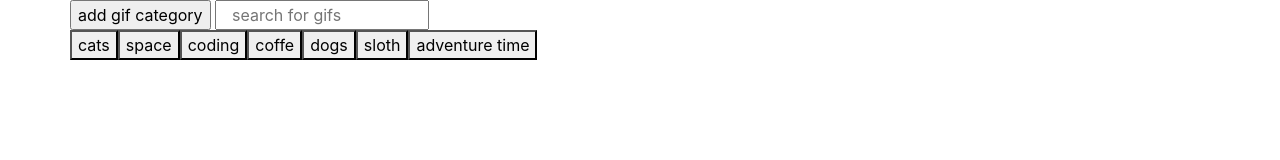
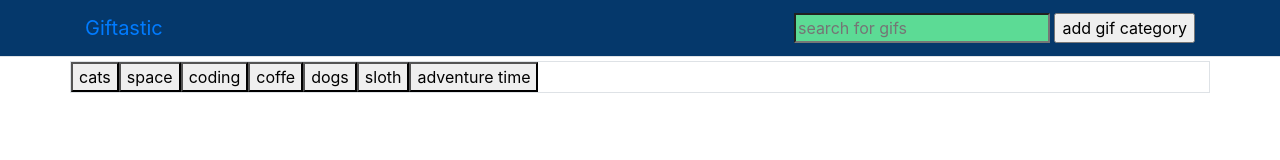
Before and after one commit to Pioneer18/Giftastic, a plain HTML site: page index.html in a window 1280 px wide. Drawn offline with nearby package versions, Linux system fonts and the light colour scheme.

Commit message:
added some styles to the gifpage, not bad

```diff
--- a/assets/css/style.css
+++ b/assets/css/style.css
@@ -0,0 +1,8 @@
+/*time to add some sweet styles to this giphy situation*/
+#search-box{
+    background:#5cdb95;
+}
+
+header{
+    background:#05386b;
+}
--- a/assets/javascript/app.js
+++ b/assets/javascript/app.js
@@ -12,8 +12,8 @@ $(document).ready(function(){
     var _rating;
     var _language;
     //make a search bar (input)
-    var searchBar = $("<input>").attr({type:"text",placeholder:"search for gifs",name:"gif-search-box",id:"search-box"}).addClass("col-sm-6");
-    $("#search-spot").append(searchBar);
+    //var searchBar = $("<input>").attr({type:"text",placeholder:"search for gifs",name:"gif-search-box",id:"search-box"}).addClass("col-sm-6");
+    //$("#search-spot").append(searchBar);
 
     //make an array to hold the topics ('strings') to be passed to the ajax queryURL
     var topics = ["cats","space","coding","coffe","dogs","sloth","adventure time"];
@@ -29,7 +29,7 @@ $(document).ready(function(){
         }
     }
 
-    //function to grab user input and add it as a topic in the topics array
+    //function to grab user input and add it as a topic in the topics array when user clicks the add gif button
     //the user can press enter or they will click the `add gif category` button
     $("#add-gif").on("click",function(){
         //remeber to add the event.preventDefault() function to prevent the form from trying to submit itself
@@ -37,18 +37,17 @@ $(document).ready(function(){
         //make a variable called topic to bind to the user input value and then trim() the extra whitespace from the
         //start and end of the inputed string
         var topic = $("#search-box").val().trim();
-        console.log(topic);
-        //push this value to the topic array
+        //push the value to the topics array
         topics.push(topic);
         //call the functon to create the new gif button and add it to the button spot
-        console.log(topics);
         renderButtons();
+        //clear the input box again
     });
 
 
     //make an onclick event for the class of .gif-button that will bind the api query parameters to the queryURL
     //to the data-name value of the clicked button
-    $(".gif-button").on("click", function(){
+    $(document).on("click",".gif-button", function(){
         //grab the attribute of `this` (the clicked button) event and reasign global variable searchTerm
         searchTerm = $(this).attr("data-name");
         console.log(searchTerm);
@@ -57,6 +56,7 @@ $(document).ready(function(){
         //later make it so that globaly defined variables are set as the parameters of the ajax call (the global variables are bound to user input)
         ajaxCall();
     });
+
 
     //function to call the ajax with parameters
     //user must choose the search term; optionally user may choose the limit, rating, and language, however they have defaults
@@ -80,13 +80,14 @@ $(document).ready(function(){
             //pull the data; start by looping all the gifs; a <div class="col"> will be constructed for each gif
             for(var i = 0; i < response.data.length; i++){
                 //make the column to hold the gif images
-                var gifHolder = $("<div>").addClass("col-sm");
+                var gifHolder = $("<div>").addClass("col-sm").attr("id","gif-holder");
                 //make a variable to hold the basic dig into the api object(less code to type on each following variable)
                 var pull = response.data[i];
                 //pull the title
-                var gTitle = pull.title;
+                var gTitle = $("<h6>").text(pull.title);
                 //pull the rating of the gif
                 var gRating = pull.rating;
+                gTitle.append(" (rated: " + gRating + ")");
                 //pull the fixed_width_still url of each record (each gif has fixed width of 200px yet varying heights)
                 var gStill = pull.images.fixed_width_still.url;
                 //pull the animated version
@@ -97,9 +98,9 @@ $(document).ready(function(){
                 //need to add a preFACE url so that the like loads from giphy and not my local index file
                 var gif = $("<img>").attr("src", gStill).attr("data-animated",gAnimated).attr("data-still",gStill).attr("data-state","still").addClass("gif");
                 //put the gif into the column
-                $(gifHolder).append(gif);
+                $(gifHolder).append(gTitle).append(gif);
                 //put the column into the row #display
-                $("#display").append(gifHolder);
+                $("#display").prepend(gifHolder);
 
             }//end loop through records
 
--- a/index.html
+++ b/index.html
@@ -12,16 +12,23 @@
     <title>Giftastic</title>
   </head>
   <body>
+      <header> <!--header-->
+        <div class="navbar navbar-expand-sm border-bottom mb-1"><!--BS4 navbar stacks for sm screens border on bottom (may need custom cs to size border thickness-->
+            <div class="container"><!--container fixed width 960px min yet responsive-->
+                <a class="navbar-brand" href="#">Giftastic</a><!--logo tag-->
+                <form id="search-spot">
+                    <input type="text" placeholder="search for gifs" name="gif-search-box" id="search-box">
+                    <!--put it in a form so the user can press enter-->
+                    <input type="submit" id="add-gif" value="add gif category">
+                </form>
+            </div>
+        </div>
+      </header>
     <div class="container">
         <!--make a row for the search box at the top for now-->
-        <div class="row justify-content-sm-left">
-          <form id="search-spot">
-          <!--put it in a form so the user can press enter-->
-          <input type="submit" id="add-gif" value="add gif category">
-          </form>
-        </div>
+
         <!--for now render buttons at top of the page in a row-->
-        <div class="row" id="button-spot">
+        <div class="row mb-2 border" id="button-spot">
           <!--buttons show up here; hopefully-->
         </div>
         <div class="row" id="display">
```
